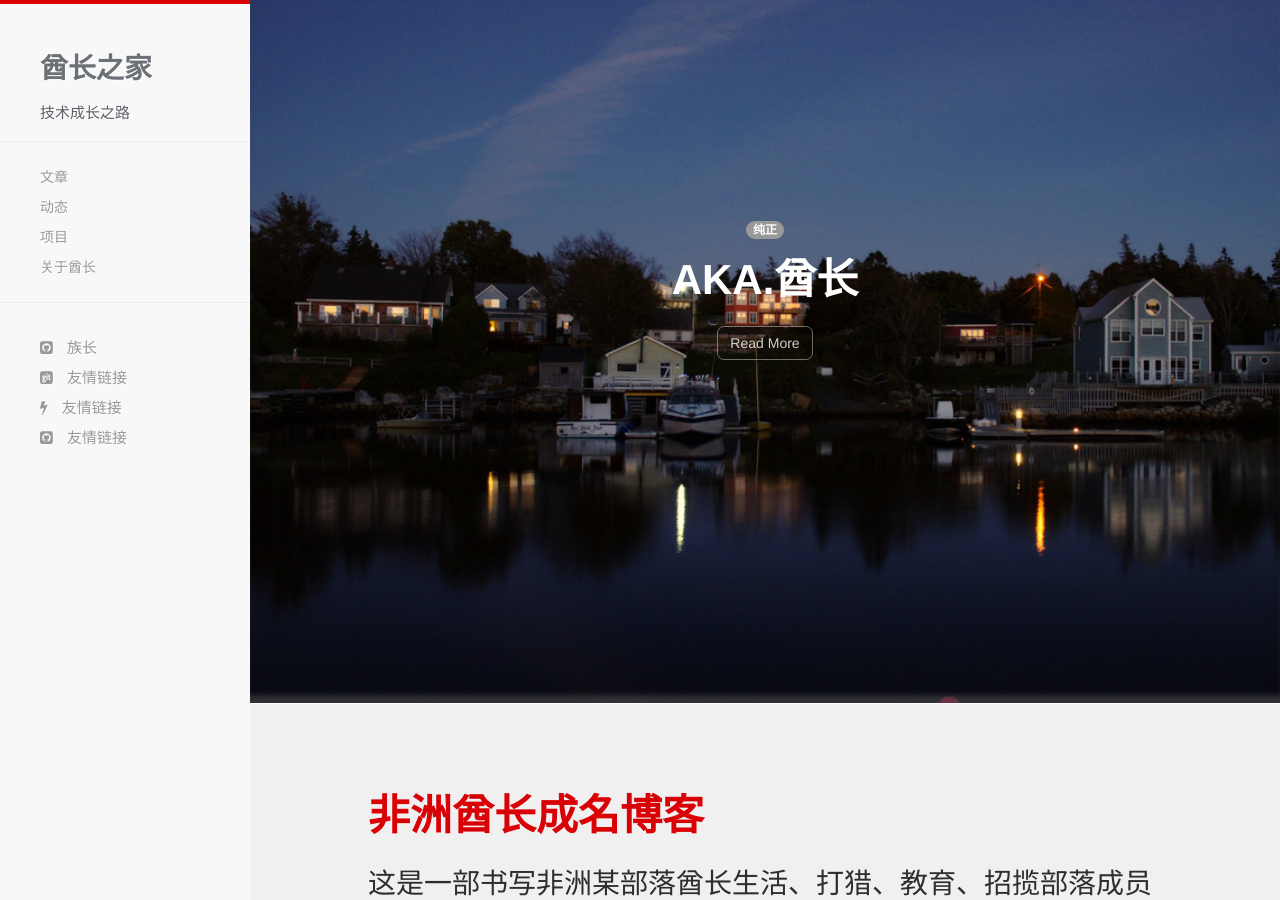
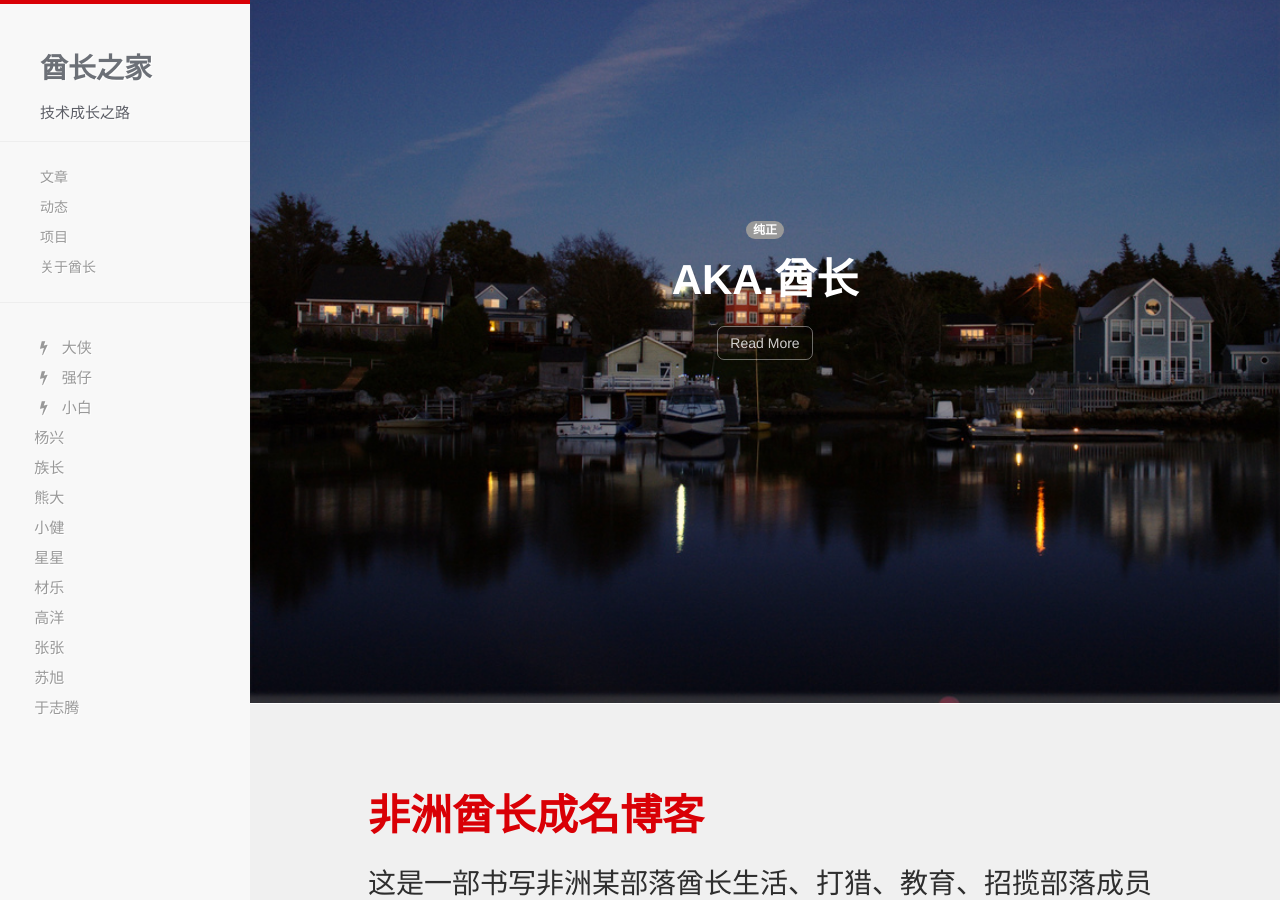
Before and after one commit to big-chief/big-chief.github.io, a Jekyll site: the page built from index.html, in a window 1280 px wide and 900 px high. Built offline with Jekyll 4.4.1, drawn with Linux system fonts in a browser that asks for light colours; Markdown is read by kramdown in place of the engine named in the settings.

Commit message:
友情链接添加

```diff
--- a/_config.yml
+++ b/_config.yml
@@ -2,10 +2,20 @@ name: 酋长之家
 author: 酋长之家
 #baseurl: ./
 description: 技术成长之路
-github: baidu.com
-github1: http://taoyak.com/
+github1: https://lankors.github.io/
+github2: https://www.heyyezi.com/
+github3: https://baiyibing123.github.io/
+github4: https://yx5198.github.io/
+github5: http://taoyak.com/
+github6: https://mingmings.org/
+github7: https://successfuljian.github.io/
+github8: https://nick-weixx.github.io/
+github9: http://lezhimeng.coding.me/
+github10: https://obeyconquer.github.io/
+github11: https://dolinks.github.io/
+github12: https://happyoldguys.github.io/
+github13: https://fpp.coding.me/fpp/
 email: good_decision@sina.com
-#location: 42°2'16"N   70°12'47"W
 disqus: diqus-username
 
 ##Make sure to edit the above fields, especially for disqus.
--- a/_includes/navigation.html
+++ b/_includes/navigation.html
@@ -31,10 +31,19 @@
     <li><a href="{{ site.baseurl }}/about.html">关于酋长</a></li>
     <hr />
     <div id="social-wrapper">
-      <li> <a href="{{ site.github1 }}"><i class="fa fa-github-square"></i> 族长</a></li>
-      <li> <a href="{{ site.github }}"><i class="fa fa-git-square"></i> 友情链接</a> </li>
-      <li> <a href="{{ site.github }}"><i class="fa fa-bolt"></i> 友情链接</a></li>
-      <li> <a href="{{ site.github }}"><i class="fa fa-github-square"></i> 友情链接</a> </li>
+      <li> <a href="{{ site.github1 }}"><i class="fa fa-bolt"></i> 大侠</a></li>
+      <li> <a href="{{ site.github2 }}"><i class="fa fa-bolt"></i> 强仔</a> </li>
+      <li> <a href="{{ site.github3 }}"><i class="fa fa-bolt"></i> 小白</a></li>
+      <li> <a href="{{ site.github4 }}"><i class="fa fa-blot"></i> 杨兴</a> </li>
+      <li> <a href="{{ site.github5 }}"><i class="fa fa-blot"></i> 族长</a> </li>
+      <li> <a href="{{ site.github6 }}"><i class="fa fa-blot"></i> 熊大</a> </li>
+      <li> <a href="{{ site.github7 }}"><i class="fa fa-blot"></i> 小健</a> </li>
+      <li> <a href="{{ site.github8 }}"><i class="fa fa-blot"></i> 星星</a> </li>
+      <li> <a href="{{ site.github9 }}"><i class="fa fa-blot"></i> 材乐</a> </li>
+      <li> <a href="{{ site.github10 }}"><i class="fa fa-blot"></i> 高洋</a> </li>
+      <li> <a href="{{ site.github11 }}"><i class="fa fa-blot"></i> 张张</a> </li>
+      <li> <a href="{{ site.github12 }}"><i class="fa fa-blot"></i> 苏旭</a> </li>
+      <li> <a href="{{ site.github13 }}"><i class="fa fa-blot"></i> 于志腾</a> </li>
     </div>
   </ul>
 </div>
```
